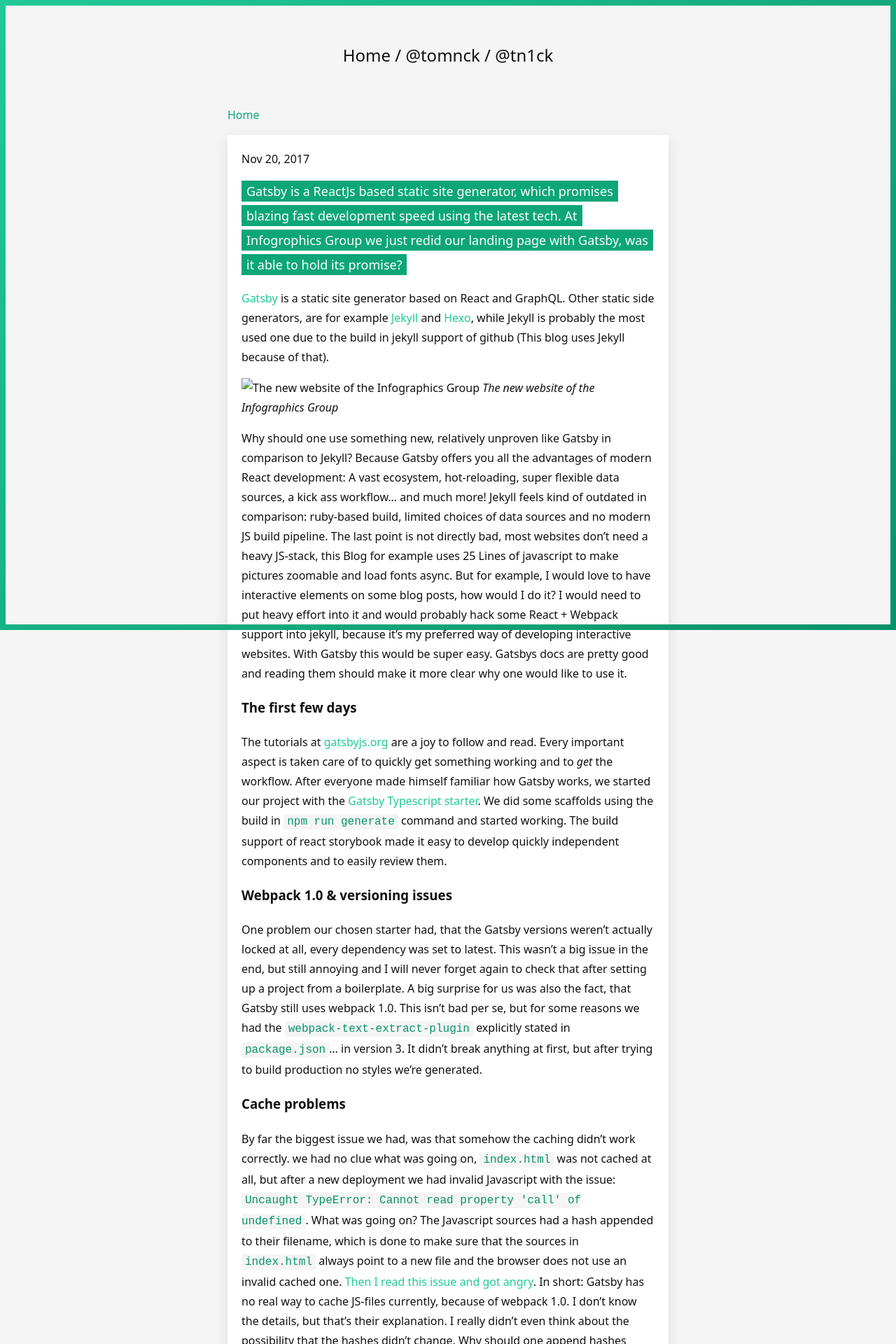
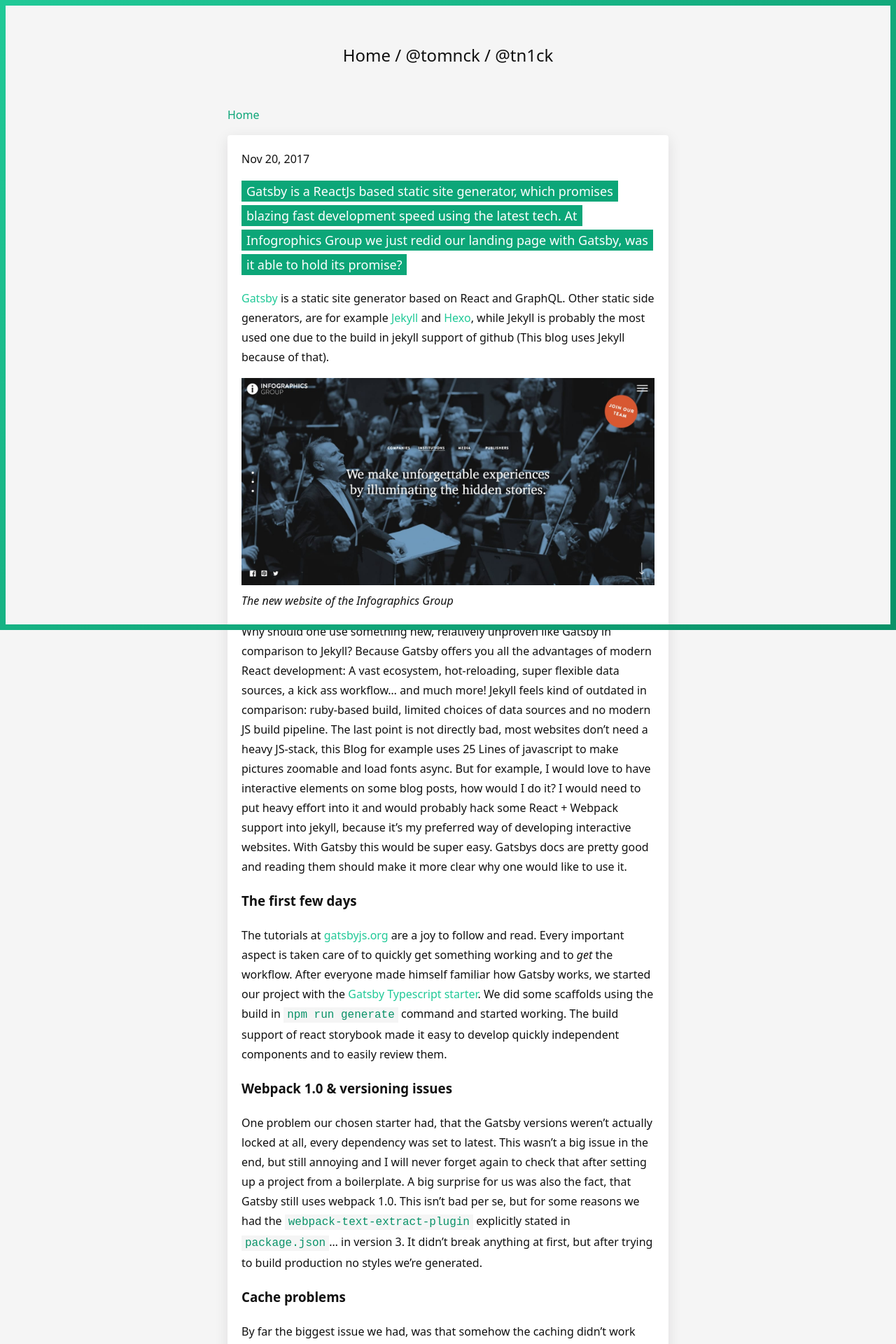
Before and after one commit to TN1ck/tomsblog, a Jekyll site: the page built from _posts/2017-12-10-gatsby-js.md, in a window 1280 px wide. Shown: the top 1920 px of the page at 70% size. Built offline with Jekyll 4.4.1, drawn with Linux system fonts in a browser that asks for light colours.

Commit message:
fix: link

```diff
--- a/_posts/2017-12-10-gatsby-js.md
+++ b/_posts/2017-12-10-gatsby-js.md
@@ -9,7 +9,7 @@
 
 [Gatsby](https://www.gatsbyjs.org/) is a static site generator based on React and GraphQL. Other static side generators, are for example [Jekyll](https://jekyllrb.com/) and [Hexo](https://hexo.io/), while Jekyll is probably the most used one due to the build in jekyll support of github (This blog uses Jekyll because of that).
 
-![The new website of the Infographics Group]({{ site.url }}/assets/gatsby/igraphics-small.jpg)
+![The new website of the Infographics Group](//{{ site.url }}/assets/gatsby/igraphics-small.jpg)
 *The new website of the Infographics Group*
 
 Why should one use something new, relatively unproven like Gatsby in comparison to Jekyll? Because Gatsby offers you all the advantages of modern React development: A vast ecosystem, hot-reloading, super flexible data sources, a kick ass workflow... and much more! Jekyll feels kind of outdated in comparison: ruby-based build, limited choices of data sources and no modern JS build pipeline. The last point is not directly bad, most websites don't need a heavy JS-stack, this Blog for example uses 25 Lines of javascript to make pictures zoomable and load fonts async. But for example, I would love to have interactive elements on some blog posts, how would I do it? I would need to put heavy effort into it and would probably hack some React + Webpack support into jekyll, because it's my preferred way of developing interactive websites. With Gatsby this would be super easy.
```
